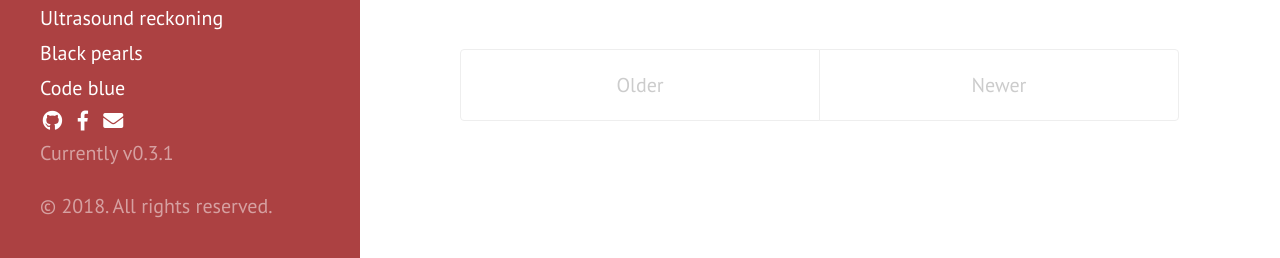
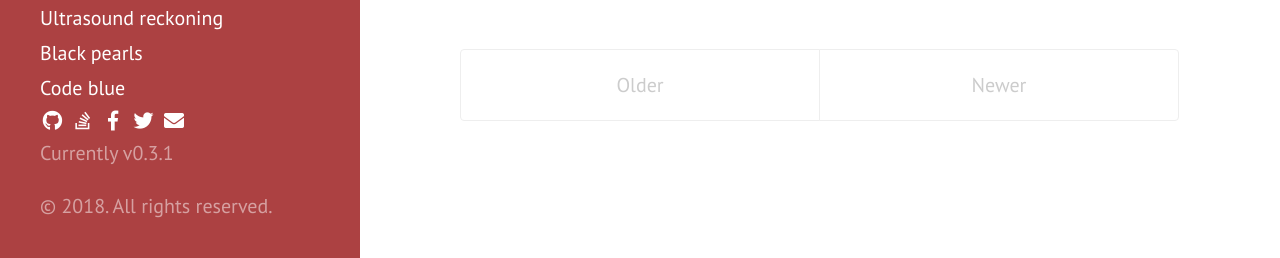
Before and after one commit to asshah4/asshah4.github.io, a Jekyll site: the page built from index.html, in a window 1280 px wide and 1058 px high. Shown: the part 797-1055 px from the top of the window. Built offline with Jekyll 4.4.1, drawn with Linux system fonts in a browser that asks for light colours; nearby versions of some CDN libraries; the list of posts is cut into pages by our own code.

Commit message:
added twitter and stackoverflow icons to sidebar

```diff
--- a/_config.yml
+++ b/_config.yml
@@ -17,6 +17,8 @@ author:
   email: 'asshah4[at]email[dot]emory[dot]edu'
   github: asshah4
   facebook: asshah4
+  twitter: s7_gallop
+  stackoverflow: 3199995
 
 paginate:         5
 
--- a/_includes/sidebar.html
+++ b/_includes/sidebar.html
@@ -37,10 +37,22 @@
       </a>
       {% endif %}
 
+      {% if site.author.stackoverflow %}
+      <a href="https://www.stackoverflow.com/u/{{ site.author.facebook }}">
+        <i class="fab fa-fw fa-stack-overflow"></i>
+      </a>
+      {% endif %}
+
       {% if site.author.facebook %}
       <a href="https://www.facebook.com/{{ site.author.facebook }}">
         <i class="fab fa-fw fa-facebook-f"></i>
       </a>
+      {% endif %}
+
+	  {% if site.author.twitter %}
+	  <a href="https://twitter.com/{{ site.author.twitter }}">
+		  <i class="fab fa-fw fa-twitter"></i>
+	  </a>
       {% endif %}
 
       {% if site.author.email %}
--- a/_layouts/default.html
+++ b/_layouts/default.html
@@ -14,6 +14,7 @@
 	<!-- Jekyll Hyde Theme -->
 	<body class="theme-base-08">
 
+	<!-- Google analytics  -->
 	{% include analytics.html %}
 	</body>
 
```
